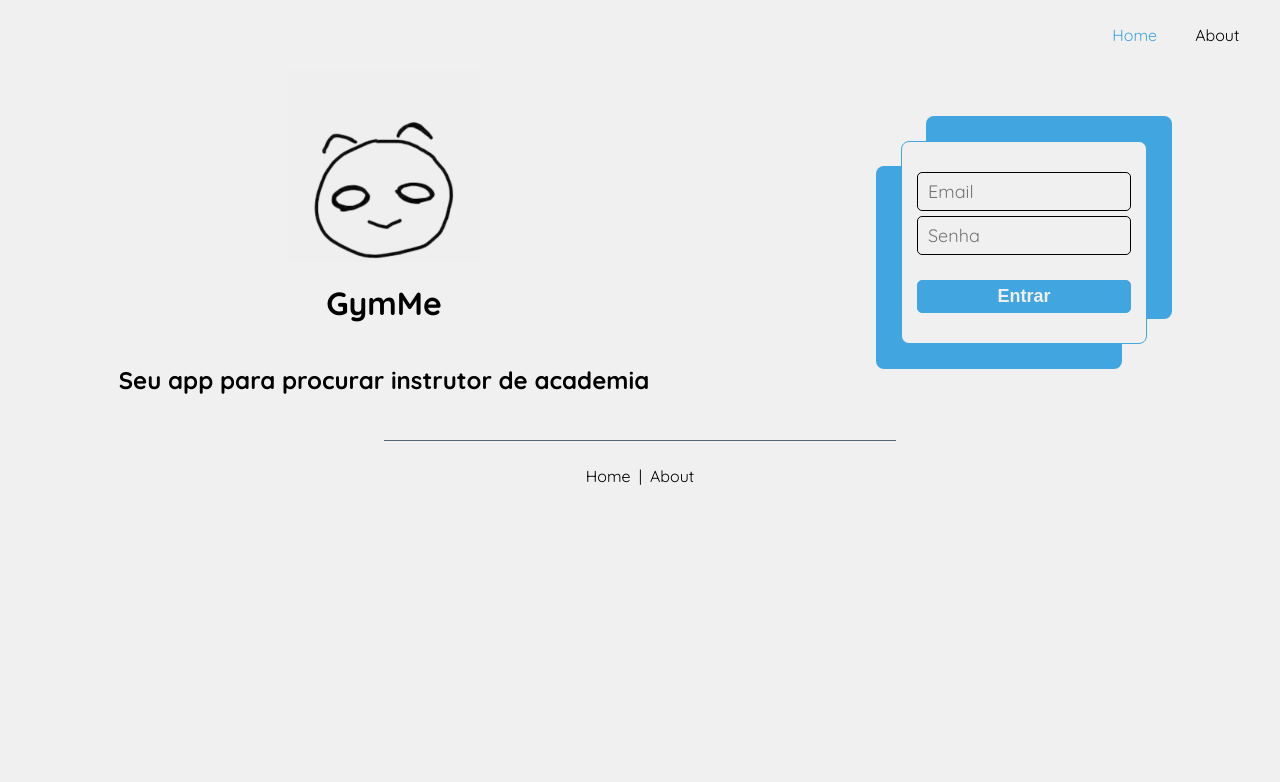
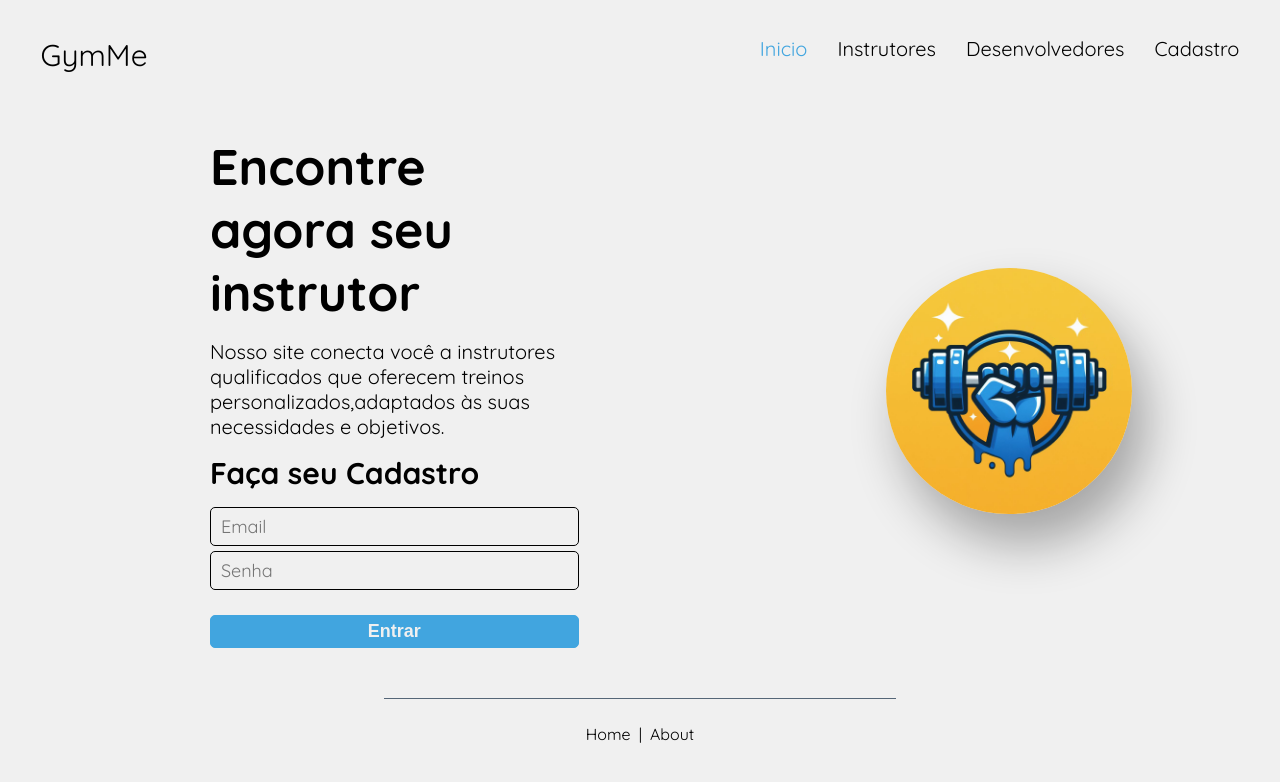
Before and after one commit to victorhfernandes/GymMe, a React (Vite) app: page / in a window 1280 px wide. Shown: the top 782 px of the page. Built offline with nearby package versions, Linux system fonts and the light colour scheme; the HTML template or start-up script is replaced by a standard one.

Commit message:
home repaginada

```diff
--- a/index.html
+++ b/index.html
@@ -10,7 +10,7 @@
       rel="stylesheet"
     />
     <meta name="viewport" content="width=device-width, initial-scale=1.0" />
-    <title>GimMe</title>
+    <title>GymMe</title>
   </head>
   <body>
     <div id="root"></div>
--- a/src/App.css
+++ b/src/App.css
@@ -1,3 +1,8 @@
+* {
+  padding: 0;
+  margin: 0;
+}
+
 body {
   background-color: #f0f0f0;
   color: #000000;
--- /dev/null
+++ b/src/components/Hamburger/Hamburger.css
@@ -0,0 +1,13 @@
+@media (min-width: 901px) {
+  .hamburger {
+    display: none;
+  }
+}
+
+.bar {
+  display: block;
+  width: 25px;
+  height: 3px;
+  margin: 5px auto;
+  background-color: #101010;
+}
--- /dev/null
+++ b/src/components/Hamburger/Hamburger.tsx
@@ -0,0 +1,13 @@
+import "./Hamburger.css";
+
+const Hamburguer = () => {
+  return (
+    <div className="hamburger">
+      <span className="bar"></span>
+      <span className="bar"></span>
+      <span className="bar"></span>
+    </div>
+  );
+};
+
+export default Hamburguer;
--- a/src/components/NavBar/NavBar.css
+++ b/src/components/NavBar/NavBar.css
@@ -1,13 +1,34 @@
+@media (max-width: 900px) {
+  .nav-links {
+    flex-direction: column;
+  }
+}
+
 .navbar {
   display: flex;
   gap: 8px;
-  align-items: center;
-  justify-content: end;
-  padding: 15px 2%;
+  justify-content: space-between;
+  padding: 2%;
+}
+
+.nav-title {
+  font-size: 30px;
+  padding: 10px 15px;
+}
+
+.nav-links {
+  display: flex;
+}
+
+.nav-left {
+  display: flex;
+  flex-direction: column;
+  align-items: end;
 }
 
 .navlink {
   color: #000000;
+  font-size: 20px;
   text-decoration: none;
   padding: 10px 15px;
   border-radius: 12px;
--- a/src/components/NavBar/NavBar.tsx
+++ b/src/components/NavBar/NavBar.tsx
@@ -1,16 +1,62 @@
+import { useEffect, useState } from "react";
 import { NavLink } from "react-router-dom";
 import "./NavBar.css";
+import Hamburguer from "../Hamburger/Hamburger";
 
 const NavBar = () => {
+  const [showNavLinks, setShowNavLinks] = useState(true);
+  const [windowWidth, setWindowWidth] = useState(window.innerWidth);
+
+  const handleHamburger = () => {
+    setShowNavLinks(!showNavLinks);
+  };
+
+  const updateWindowWidth = () => {
+    setWindowWidth(window.innerWidth);
+  };
+
+  useEffect(() => {
+    window.addEventListener("resize", updateWindowWidth);
+    return () => {
+      window.removeEventListener("resize", updateWindowWidth);
+    };
+  }, []);
+
+  useEffect(() => {
+    if (windowWidth > 900) {
+      setShowNavLinks(true);
+    } else {
+      setShowNavLinks(false);
+    }
+  }, [windowWidth]);
+
   return (
-    <div className="navbar">
-      <NavLink className="navlink" to="/">
-        Home
-      </NavLink>
-      <NavLink className="navlink" to="/about">
-        About
-      </NavLink>
-    </div>
+    <>
+      <div className="navbar">
+        <div className="nav-title">GymMe</div>
+        <div className="nav-left">
+          <div onClick={handleHamburger}>
+            <Hamburguer />
+          </div>
+          {showNavLinks && (
+            <div className="nav-links">
+              <NavLink className="navlink" to="/">
+                Inicio
+              </NavLink>
+              <NavLink className="navlink" to="/instrutores">
+                Instrutores
+              </NavLink>
+              <NavLink className="navlink" to="/desenvolvedores">
+                Desenvolvedores
+              </NavLink>
+              <NavLink className="navlink" to="/cadastro">
+                Cadastro
+              </NavLink>
+            </div>
+          )}
+        </div>
+      </div>
+    </>
   );
 };
 
--- a/src/pages/About.tsx
+++ b/src/pages/About.tsx
@@ -2,14 +2,7 @@ const About = () => {
   return (
     <div>
       <h1>About</h1>
-      <p>
-        Lorem ipsum dolor sit amet consectetur adipisicing elit. Possimus veniam
-        qui ut ipsam consequatur deleniti totam nesciunt culpa delectus voluptas
-        vitae, quos doloremque recusandae ducimus voluptates voluptatibus
-        blanditiis temporibus et architecto laudantium repudiandae rerum
-        mollitia hic minima! Eveniet dolor est quam. Facilis incidunt sequi
-        illum accusamus, ex eligendi illo repudiandae!
-      </p>
+      <p>{/* colocar texto sobre empresa aqui*/}</p>
     </div>
   );
 };
--- a/src/pages/Home/Home.css
+++ b/src/pages/Home/Home.css
@@ -1,6 +1,13 @@
-.containner-flex {
+@media (max-width: 900px) {
+  .containner {
+    flex-direction: column;
+  }
+}
+
+.containner {
   display: flex;
   box-sizing: border-box;
+  padding: 2%;
 }
 
 input {
@@ -8,36 +15,43 @@ input {
   appearance: auto;
 }
 
-@media (max-width: 900px) {
-  .containner-flex {
-    flex-direction: column;
-  }
-  .right-div {
-    margin-top: 30px;
-    margin-bottom: 30px;
-  }
-}
-
-.left-div {
+.left {
   display: flex;
   flex-direction: column;
   flex: 1.2;
   background-color: #f0f0f0;
-  align-content: center;
-  justify-content: center;
   align-items: center;
-  justify-items: center;
 }
 
-.gymme {
-  width: 25%;
+.info-div {
+  display: flex;
+  flex-direction: column;
+  width: 50%;
 }
 
-.gym {
-  width: 100%;
+.title {
+  font-size: 50px;
 }
 
-.right-div {
+.subtitle {
+  font-size: 30px;
+}
+
+.text {
+  font-size: 20px;
+}
+
+.margin {
+  margin-bottom: 15px;
+}
+
+.logo {
+  width: 50%;
+  border-radius: 50%;
+  box-shadow: 15px 30px 50px #00000050;
+}
+
+.right {
   display: flex;
   flex: 0.8;
   background-color: #f0f0f0;
@@ -48,12 +62,8 @@ input {
 .login-div {
   display: flex;
   flex-direction: column;
-  width: fit-content;
-  padding: 30px 15px;
   border-radius: 8px;
   background-color: #f0f0f0;
-  border: 1px solid #41a5df;
-  box-shadow: -25px 25px 0px #41a5df, 25px -25px 0px #41a5df;
 }
 
 .input-login {
--- a/src/pages/Home/Home.tsx
+++ b/src/pages/Home/Home.tsx
@@ -1,20 +1,18 @@
 import "./Home.css";
-import gymme from "../../assets/gymme.gif";
-
-const handleClick = () => {
-  alert("Funcionando!");
-};
+import logo from "../../assets/logo.jpg";
 
 const Home = () => {
   return (
     <>
-      <div className="containner-flex">
-        <div className="left-div">
-          <img className="gymme" src={gymme} />
-          <h1>GymMe</h1>
-          <h2>Seu app para procurar instrutor de academia</h2>
-        </div>
-        <div className="right-div">
+      <div className="containner">
+        <div className="left">
+          <div className="info-div">
+            <h1 className="title margin">Encontre agora seu instrutor</h1>
+            <p className="text margin">
+              Nosso site conecta você a instrutores qualificados que oferecem
+              treinos personalizados,adaptados às suas necessidades e objetivos.
+            </p>
+            <h2 className="subtitle margin">Faça seu Cadastro</h2>
             <div className="login-div">
               <input className="input-login" type="text" placeholder="Email" />
               <input
@@ -22,10 +20,12 @@ const Home = () => {
                 type="password"
                 placeholder="Senha"
               />
-            <button className="btn-login" onClick={handleClick}>
-              Entrar
-            </button>
+              <button className="btn-login">Entrar</button>
             </div>
+          </div>
+        </div>
+        <div className="right">
+          <img className="logo" src={logo} alt="logo" />
         </div>
       </div>
     </>
```
Lines whose indentation alone changed are shown as unchanged.
